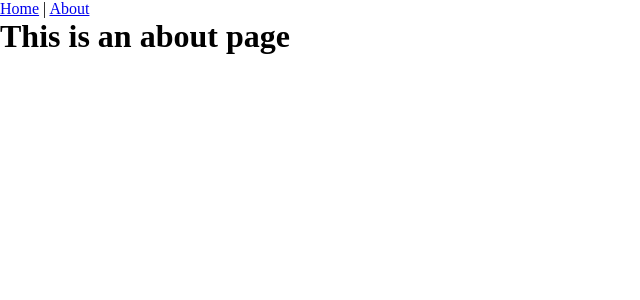
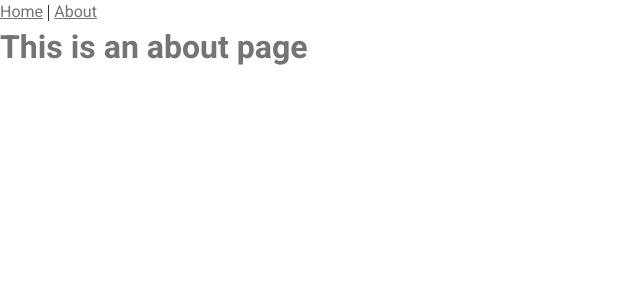
Before and after one commit to Leandro-Da-Souza/takeyoutocandyshop, a Vue app: page /#/about in a window 1280 px wide. Shown: the top 300 px of the page, without its empty margins (0-640 px from the left). Built offline with nearby package versions, Linux system fonts and the light colour scheme.

Commit message:
add variables and typography

```diff
--- a/public/index.html
+++ b/public/index.html
@@ -5,6 +5,8 @@
     <meta http-equiv="X-UA-Compatible" content="IE=edge">
     <meta name="viewport" content="width=device-width,initial-scale=1.0">
     <link rel="icon" href="<%= BASE_URL %>favicon.ico">
+    <link href="https://fonts.googleapis.com/css2?family=Heebo:wght@300;400;700&family=Indie+Flower&display=swap" rel="stylesheet">
+    <script src="https://kit.fontawesome.com/248cb7a85c.js" crossorigin="anonymous"></script>
     <title><%= htmlWebpackPlugin.options.title %></title>
   </head>
   <body>
--- a/src/styles/base.sass
+++ b/src/styles/base.sass
@@ -1,6 +1,17 @@
+$logo-font: 'Indie Flower', cursive
+$logo-color: #A18EF0
+$light-blue: #55a5db
+$orange: #F2994A
+$paragraph-grey: #747474
+$light-green: #27AE60
+$red: #fa5d5d
+$button-blue: #28a5ba
+
 *
     box-sizing: border-box
     margin: 0
     padding: 0
 
-// Colors
+p, h1, h2,h3,h4,h5,h6,span,button, a
+    font-family: 'Heebo', sans-serif
+    color: $paragraph-grey
```
